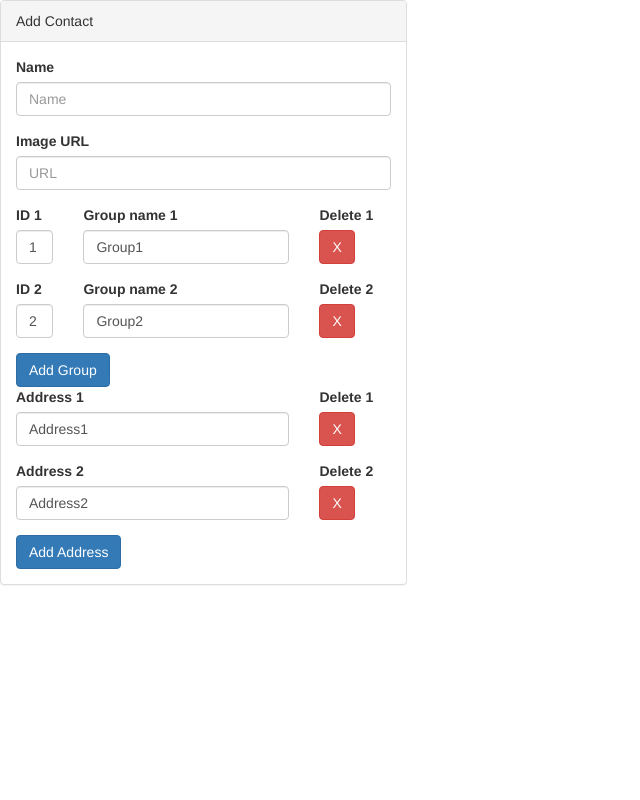
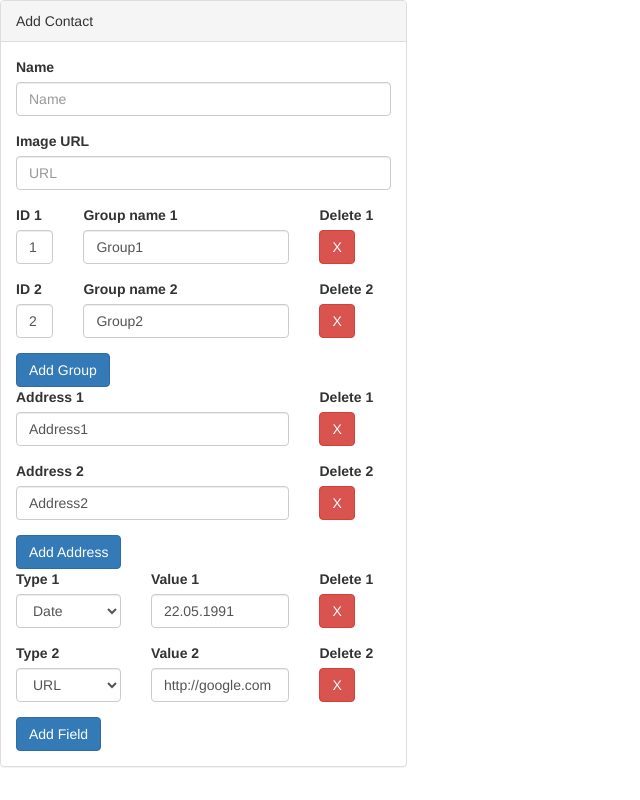
Before and after one commit to bryazginkos/jax-rs-test, a website: page client/index.html in a window 1280 px wide. Shown: the whole page, without its empty margins (0-640 px from the left). Drawn offline with nearby package versions, Linux system fonts and the light colour scheme.

Commit message:
add form

```diff
--- a/client/index.html
+++ b/client/index.html
@@ -33,7 +33,7 @@
                     <div class="row">
                         <div class="form-group col-xs-2">
                             <label for="groupid{{$index}}">ID {{$index + 1}}</label>
-                            <input type="text" class="form-control short" id="groupid{{$index}}" placeholder="ID" value="{{group.id}}">
+                            <input type="text" class="form-control " id="groupid{{$index}}" placeholder="ID" value="{{group.id}}">
                         </div>
                         <div class="form-group col-xs-7">
                             <label for="groupname{{$index}}">Group name {{$index + 1}}</label>
@@ -50,7 +50,7 @@
                     <div class="row">
                         <div class="form-group col-xs-9">
                             <label for="address{{$index}}">Address {{$index + 1}}</label>
-                            <input type="text" class="form-control short" id="address{{$index}}" placeholder="Address" value="{{address}}">
+                            <input type="text" class="form-control " id="address{{$index}}" placeholder="Address" value="{{address}}">
                         </div>
                         <div class="col-xs-3">
                             <label for="deladdressbtn{{$index}}">Delete {{$index + 1}}</label>
@@ -60,6 +60,27 @@
                 </div>
                 <a class="btn btn-primary">Add Address</a>
 
+                <div ng-repeat="additionalField in additionalFields track by $index">
+                    <div class="row">
+                        <div class="form-group col-xs-4">
+                            <label for="additionaltype{{$index}}">Type {{$index + 1}}</label>
+                            <select class="form-control" id="additionaltype{{$index}}"
+                                    ng-options="i.id as i.value for i in fieldTypes" ng-model="additionalField.type">
+
+                            </select>
+                        </div>
+                        <div class="form-group col-xs-5">
+                            <label for="additionalValue{{$index}}">Value {{$index + 1}}</label>
+                            <input type="text" class="form-control" id="additionalValue{{$index}}" placeholder="Value" value="{{additionalField.value}}">
+                        </div>
+                        <div class="col-xs-3">
+                            <label for="deladditional{{$index}}">Delete {{$index + 1}}</label>
+                            <input type="button" class="btn btn-danger" id="deladditional{{$index}}" value="X">
+                        </div>
+                    </div>
+                </div>
+                <a class="btn btn-primary">Add Field</a>
+
             </div>
         </div>
     </div>
--- a/client/js/mainModule.js
+++ b/client/js/mainModule.js
@@ -5,5 +5,13 @@ var module = angular.module('app', []);
 
 module.controller('addCtrl', function($scope, $http) {
     $scope.groups = [{id : 1, name : 'Group1'}, {id : 2, name : 'Group2'},];
-    $scope.addresses = ['Address1', 'Address2']
+    $scope.addresses = ['Address1', 'Address2'];
+    $scope.additionalFields = [{type : 1, value : '22.05.1991'}, {type : 2, value : 'http://google.com'}];
+    $scope.fieldTypes = [
+        {id : 1, value : 'Date'},
+        {id : 2, value : 'URL'},
+        {id : 3, value : 'Text'},
+        {id : 4, value : 'Int'},
+        {id : 5, value : 'Email'}
+    ];
 });
```
